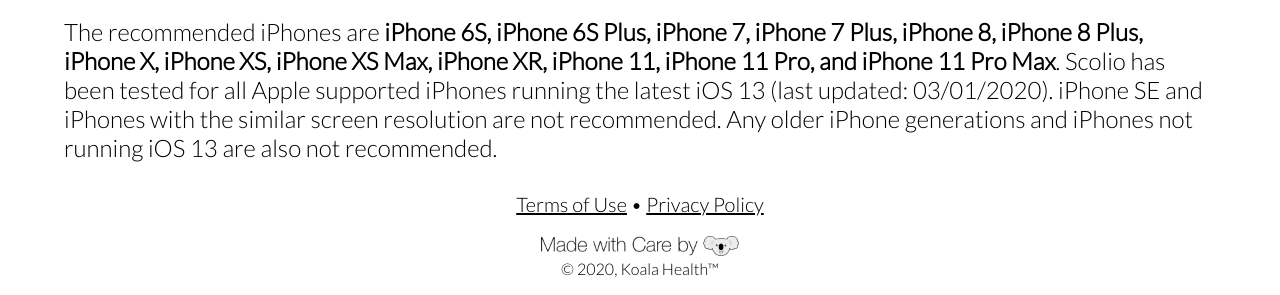
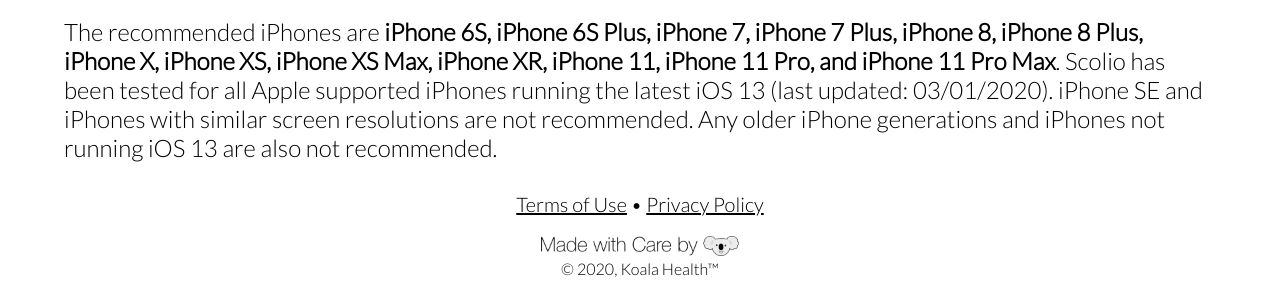
Before and after one commit to KoalaHealth/koalahealth.github.io, a Jekyll site: the page built from _pages/scolio.md, in a window 1280 px wide. Shown: the part 1921-2216 px from the top of the page. Built offline with Jekyll 4.4.1, drawn with Linux system fonts in a browser that asks for light colours.

Commit message:
[MO] Edit faqs for scolio

```diff
--- a/_includes/scolio/faqs.html
+++ b/_includes/scolio/faqs.html
@@ -18,5 +18,5 @@
     <p>10) As you approach the lumbar, have the patient bend farther, if possible, and continue the measurements.</p>
 
     <h3>What iPhone models are recommended for Scolio?</h3>
-    <p>The recommended iPhones are <strong>iPhone 6S, iPhone 6S Plus, iPhone 7, iPhone 7 Plus, iPhone 8, iPhone 8 Plus, iPhone X, iPhone XS, iPhone XS Max, iPhone XR, iPhone 11, iPhone 11 Pro, and iPhone 11 Pro Max</strong>.  Scolio has been tested for all Apple supported iPhones running the latest iOS 13 (last updated: 03/01/2020).  iPhone SE and iPhones with the similar screen resolution are not recommended.  Any older iPhone generations and iPhones not running iOS 13 are also not recommended.</p>
+    <p>The recommended iPhones are <strong>iPhone 6S, iPhone 6S Plus, iPhone 7, iPhone 7 Plus, iPhone 8, iPhone 8 Plus, iPhone X, iPhone XS, iPhone XS Max, iPhone XR, iPhone 11, iPhone 11 Pro, and iPhone 11 Pro Max</strong>.  Scolio has been tested for all Apple supported iPhones running the latest iOS 13 (last updated: 03/01/2020).  iPhone SE and iPhones with similar screen resolutions are not recommended.  Any older iPhone generations and iPhones not running iOS 13 are also not recommended.</p>
 </section>
```
